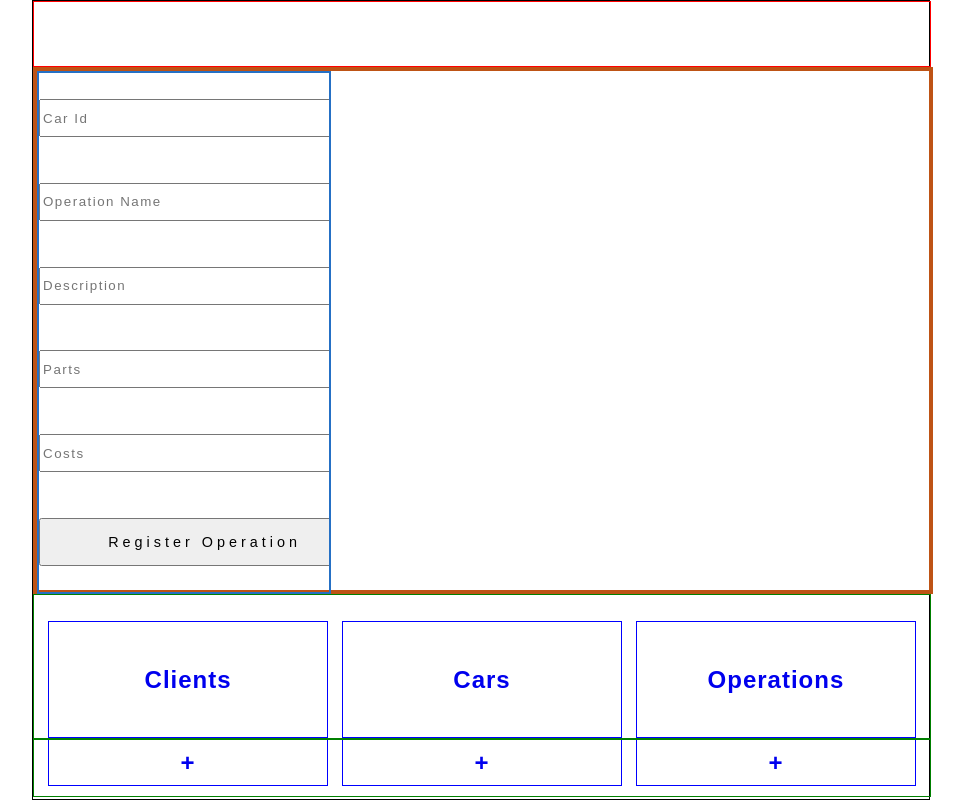
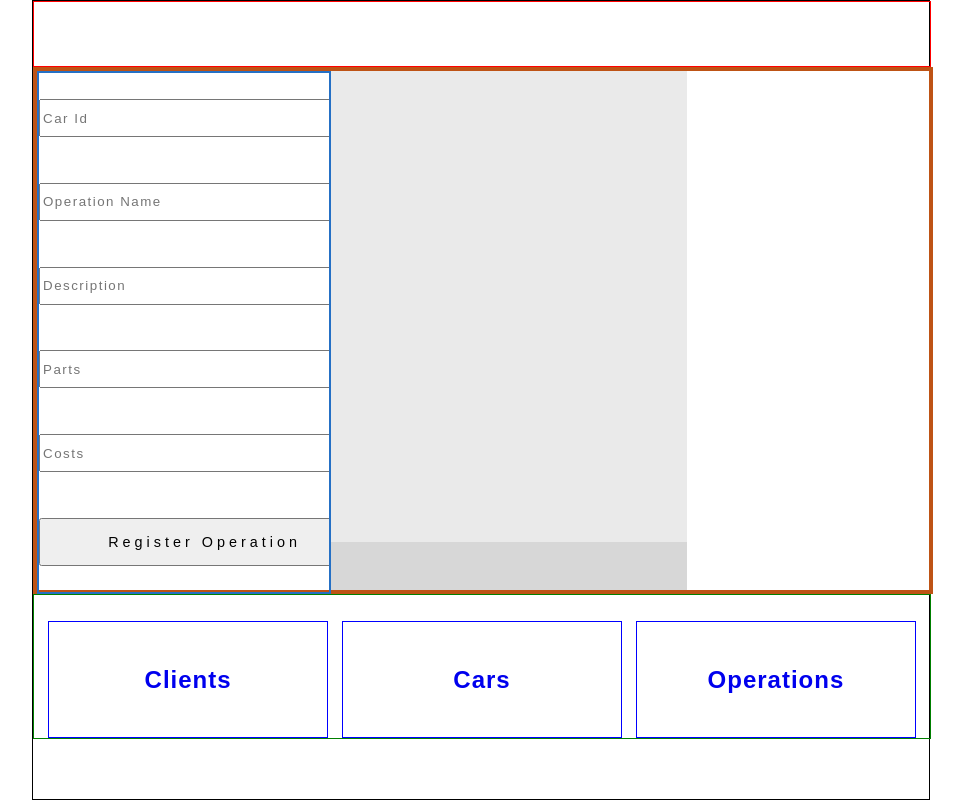
Before and after one commit to ZakariaHn/werkStatt, a React (Create React App) app in the folder client/: page /registerOperation in a window 1280 px wide. Shown: the whole page, without its empty margins (159-1123 px from the left). Built offline with nearby package versions, Linux system fonts and the light colour scheme; the HTML template or start-up script is replaced by a standard one.

Commit message:
navigat to form + basic styling

```diff
--- a/client/src/App.js
+++ b/client/src/App.js
@@ -2,7 +2,6 @@ import React from "react";
 import { NavBar } from "./components/NavBar";
 import { ToggleLists } from "./components/ToggleLists";
 import { Content } from "./components/Content";
-import { AddingDataButtons } from "./components/AddingDataButtons";
 
 const App = () => {
   return (
@@ -10,7 +9,6 @@ const App = () => {
       <NavBar />
       <Content />
       <ToggleLists />
-      <AddingDataButtons />
     </div>
   );
 };
--- a/client/src/components/AddingDataButtons.js
+++ /dev/null
@@ -1,12 +0,0 @@
-import React from "react";
-import { Link } from "react-router-dom";
-
-export const AddingDataButtons = () => {
-  return (
-    <div className="addingDataButton">
-      <Link to="/registerClient">+</Link>
-      <Link to="/registerCar">+</Link>
-      <Link to="/registerOperation">+</Link>
-    </div>
-  );
-};
--- a/client/src/components/Content.js
+++ b/client/src/components/Content.js
@@ -7,11 +7,9 @@ import { Description } from "./Description";
 import { RegisterCar } from "./registrationForms/RegisterCar";
 import { RegisterClient } from "./registrationForms/RegisterClient";
 import { RegisterOperation } from "./registrationForms/RegisterOperation";
-import { useSelector } from "react-redux";
-import { GetSelectedItem } from "./GetSelectedItem";
+import { Details } from "./Details";
 
 export const Content = () => {
-  const target = useSelector((state) => state.target.item);
   return (
     <div className="content">
       <Switch>
@@ -27,9 +25,7 @@ export const Content = () => {
           </div>
         </Fragment>
       </Switch>
-      <div className="selectedItem">
-        {Object.keys(target).length > 0 && <GetSelectedItem target={target} />}
-      </div>
+      <Details />
     </div>
   );
 };
--- /dev/null
+++ b/client/src/components/Details.js
@@ -0,0 +1,23 @@
+import React from "react";
+import { useSelector } from "react-redux";
+import { GetSelectedItem } from "./GetSelectedItem";
+import { Link } from "react-router-dom";
+
+export const Details = () => {
+  const target = useSelector((state) => state.target.item);
+  console.log(target);
+  return (
+    <div className="details">
+      {Object.keys(target).length > 0 && <GetSelectedItem target={target} />}
+      <div className="navigateToForm">
+        {target.hasOwnProperty("parts") && (
+          <Link to="/registerOperation">Add Operation</Link>
+        )}
+        {target.hasOwnProperty("address") && (
+          <Link to="/registerClient">Add Client</Link>
+        )}
+        {target.hasOwnProperty("ops") && <Link to="/registerCar">Add Car</Link>}
+      </div>
+    </div>
+  );
+};
--- a/client/src/components/GetSelectedItem.js
+++ b/client/src/components/GetSelectedItem.js
@@ -1,8 +1,9 @@
-import React from "react";
+import React, { Fragment } from "react";
 
 export const GetSelectedItem = ({ target }) => {
   const handleTargetObject = (target) => {
     let listItems = [];
+
     for (const [key, value] of Object.entries(target)) {
       listItems.push(
         <li key={key}>
@@ -12,5 +13,10 @@ export const GetSelectedItem = ({ target }) => {
     }
     return listItems;
   };
-  return <ul className="targetsInfos">{handleTargetObject(target)}</ul>;
+
+  return (
+    <Fragment>
+      <ul className="targetsInfos">{handleTargetObject(target)}</ul>
+    </Fragment>
+  );
 };
--- a/client/src/scss/_form.scss
+++ b/client/src/scss/_form.scss
@@ -6,7 +6,7 @@ form {
   justify-content: space-around;
   // box-shadow: 10px 10px 20px 10px rgb(226, 226, 226);
   border-radius: 1px;
-  float: left;
+
   * {
     letter-spacing: 1.5px;
 
--- a/client/src/scss/_infosLists.scss
+++ b/client/src/scss/_infosLists.scss
@@ -39,9 +39,34 @@
         }
       }
     }
-    .selectedItem {
+    .details {
       width: 40%;
       height: 100%;
+      background-color: rgba(0, 0, 0, 0.082);
+      display: flex;
+      flex-direction: column;
+      position: relative;
+      ul {
+        list-style: none;
+        margin: 0;
+        padding: 0.8rem 1rem 0 1rem;
+        li {
+          margin-top: 3%;
+          border: 1px solid black;
+          padding: 3%;
+          height: 3%;
+        }
+      }
+      .navigateToForm {
+        position: absolute;
+        bottom: 0;
+        background-color: rgba(0, 0, 0, 0.082);
+        display: flex;
+        justify-content: center;
+        align-items: center;
+        width: 100%;
+        height: 3rem;
+      }
     }
   }
 
```
